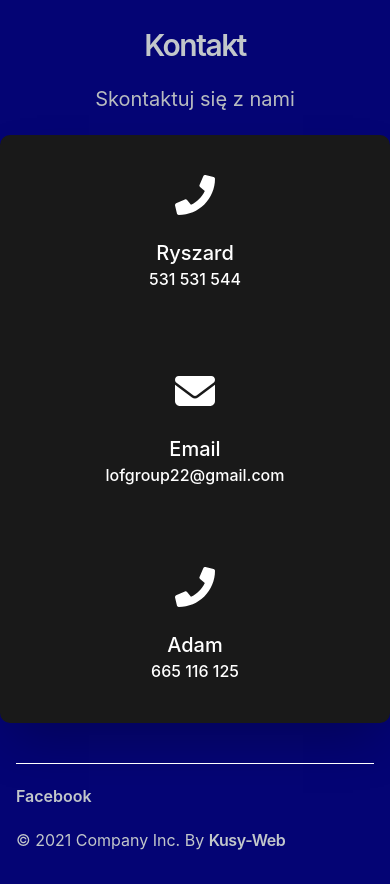
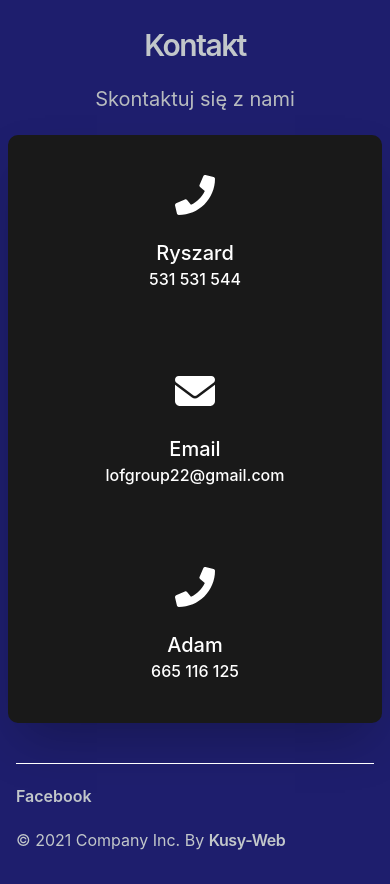
Before and after one commit to kkusy-front/lof-site, a Next.js app: page / in a window 390 px wide. Shown: the part 5420-6304 px from the top of the page. Built offline with nearby package versions, Linux system fonts and the light colour scheme; no server answers.

Commit message:
change background

```diff
--- a/app/compontens/sections/Contact.tsx
+++ b/app/compontens/sections/Contact.tsx
@@ -10,7 +10,7 @@ const Contact = () => {
                 <p className="mx-auto text-xl text-center text-gray-300 font-normal leading-relaxed fs521 lg:w-2/3">
                     Skontaktuj się z nami
                 </p>
-                <div className="bg-[#191919] rounded-[10px] max-w-4xl mx-auto p-10 mt-5 flex flex-col justify-center align-middle shadow-2xl gap-20 md:flex-row">
+                <div className="bg-[#191919] rounded-[10px] max-w-4xl mx-2 md:mx-auto p-10 mt-5 flex flex-col justify-center align-middle shadow-2xl gap-20 md:flex-row">
                     <div className="flex flex-col justify-center align-middle">
                         <svg className="w-10 h-10 text-white mb-6 mx-auto" xmlns="http://www.w3.org/2000/svg" viewBox="0 0 512 512"><path fill="currentColor" d="M493.4 24.6l-104-24c-11.3-2.6-22.9 3.3-27.5 13.9l-48 112c-4.2 9.8-1.4 21.3 6.9 28l60.6 49.6c-36 76.7-98.9 140.5-177.2 177.2l-49.6-60.6c-6.8-8.3-18.2-11.1-28-6.9l-112 48C3.9 366.5-2 378.1.6 389.4l24 104C27.1 504.2 36.7 512 48 512c256.1 0 464-207.5 464-464 0-11.2-7.7-20.9-18.6-23.4z"></path></svg>
                         <h3 className="font-medium text-xl text-center text-white">Ryszard</h3>
--- a/app/globals.css
+++ b/app/globals.css
@@ -8,7 +8,7 @@ body {
   margin: 0;
   font-family: -apple-system, BlinkMacSystemFont, Segoe UI, Roboto, Oxygen,
     Ubuntu, Cantarell, Fira Sans, Droid Sans, Helvetica Neue, sans-serif;
-  background-color: #040474;
+  background-color: #1e1e6d;
 }
 
 a {
```
